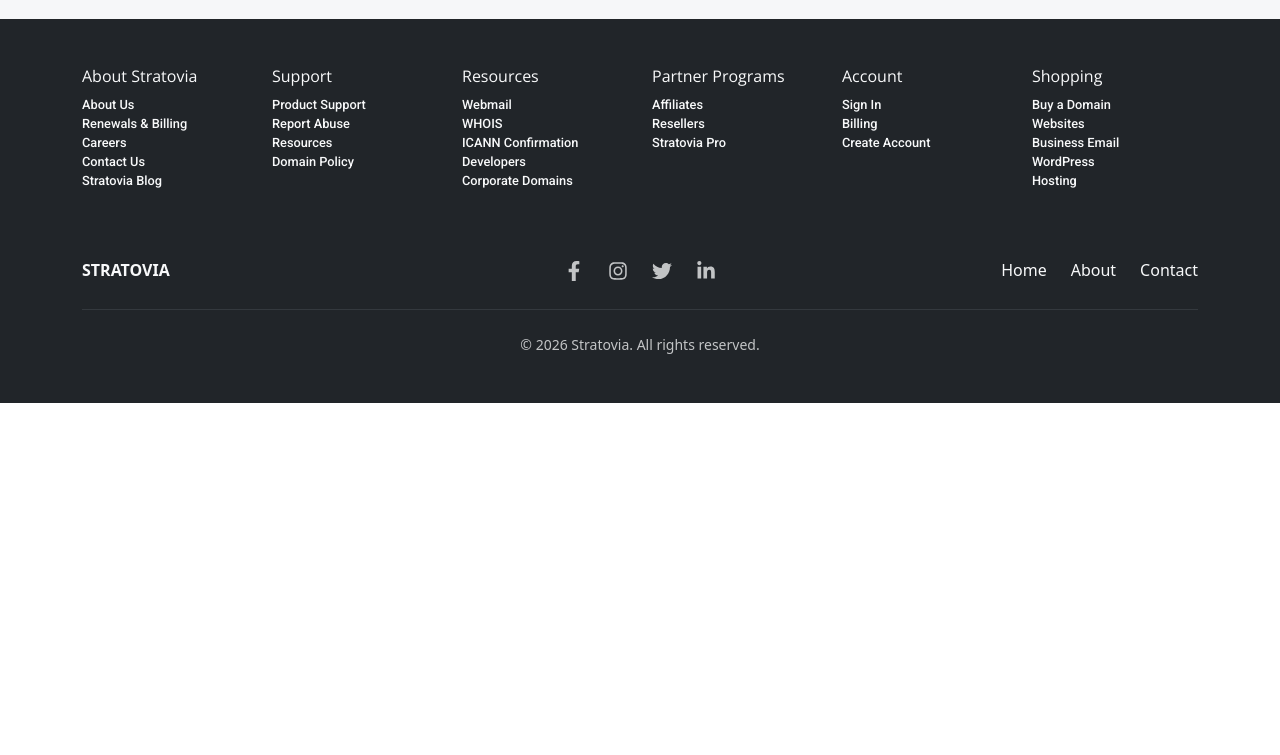
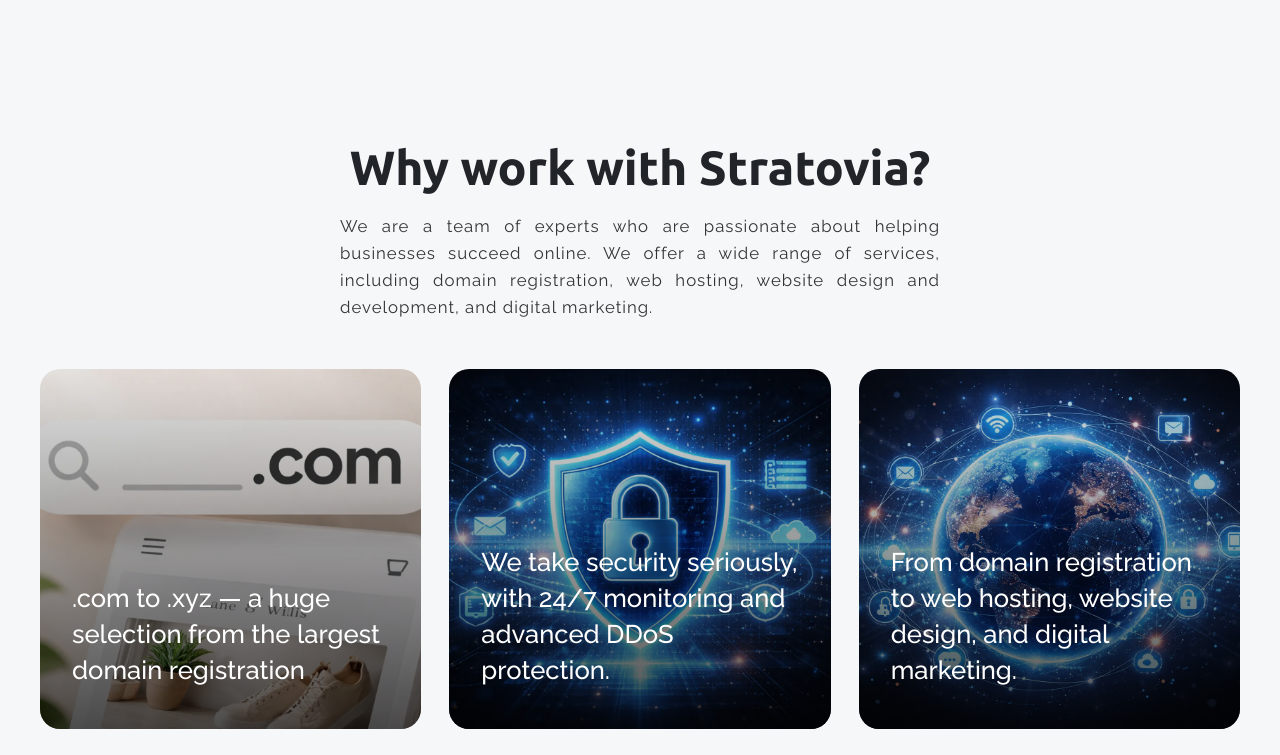
Before and after one commit to sriansh24/Stratovia, a React (Vite) app: page / in a window 1280 px wide. Shown: the part 5300-6055 px from the top of the page. Before the commit the page ends 5703 px from the top, so only its background shows below. Built offline with nearby package versions, Linux system fonts and the light colour scheme; a web font is replaced by a local one.

Commit message:
Solving the inappropriate design for the WWS and sending for copy purpose to the main file.

```diff
--- a/src/assets/css/HomeCss/WwsExperiment.css
+++ b/src/assets/css/HomeCss/WwsExperiment.css
@@ -1,149 +1,93 @@
+/* =========================
+   SECTION
+========================= */
 .work-with-stratovia {
-  padding: 140px 20px;
-  background: #f6f9fc;
-  position: relative;
-  background: linear-gradient(180deg, #f6f9fc 0%, #eef2f7 100%);
-  overflow: hidden;
-}
-
-.work-with-stratovia::before {
-  content: "";
-  position: absolute;
-  top: -250px;
-  left: -200px;
-  width: 700px;
-  height: 700px;
-  background: radial-gradient(
-    circle,
-    rgba(99, 102, 241, 0.15),
-    transparent 70%
-  );
-  z-index: 0;
+  padding: 60px 20px;
+  background: #f6f7f9;
 }
 
 .wws-wrapper {
-  max-width: 1320px;
-  margin: auto;
+  max-width: 1400px;
+  margin: 0 auto;
 }
 
+/* =========================
+   HEADER
+========================= */
 .wws-header {
-  font-size: clamp(2.5rem, 4vw, 3.4rem);
-  font-family: var(--open-sans-text);
+  font-size: clamp(2rem, 4vw, 3rem);
+  font-family: var(--ubuntu-text);
   font-weight: 600;
-  letter-spacing: -1.2px;
-  line-height: 1.05;
-  margin-bottom: 15px;
+  line-height: 1.2;
+  margin-bottom: 16px;
 }
 
 .wws-sub-title {
-  font-size: 1.15rem;
-  font-family: var(--open-sans-text);
+  font-size: 1rem;
+  font-family: var(--raleway-text);
   font-weight: 400;
-  max-width: 900px;
-  margin: auto;
-  color: #5f6c7b;
   line-height: 1.6;
+  letter-spacing: 1px;
+  color: #333;
+  text-align: justify;
+  max-width: 600px;
+  margin: 0 auto 40px auto;
 }
 
-/* .wws-card {
-  width: 100%;
-  min-height: 460px;
-  border-radius: 24px;
-  padding: 40px;
-  cursor: pointer;
+/* =========================
+   GRID (Mobile: 1 column)
+========================= */
+
+.wws-grid {
+  display: grid;
+  grid-template-columns: 1fr;
+  gap: 20px;
+}
+
+/* =========================
+   CARD
+========================= */
+.wws-card {
   position: relative;
+  min-height: 260px;
+  padding: 24px;
+  border-radius: 20px;
   display: flex;
   align-items: flex-end;
   overflow: hidden;
-  border-radius: 22px;
-  backdrop-filter: blur(4px);
-  border: 1px solid rgba(255, 255, 255, 0.4);
-  transition:
-    transform 0.5s cubic-bezier(0.2, 0.8, 0.2, 1),
-    box-shadow 0.5s cubic-bezier(0.2, 0.8, 0.2, 1);
-} */
-
-.wws-card {
-  opacity: 0;
-  transform: translateY(40px);
-  transition:
-    opacity 0.8s cubic-bezier(.2,.8,.2,1),
-    transform 0.8s cubic-bezier(.2,.8,.2,1);
-}
-
-.wws-card:nth-child(1){ animation-delay:.1s; }
-.wws-card:nth-child(2){ animation-delay:.2s; }
-.wws-card:nth-child(3){ animation-delay:.3s; }
-.wws-card:nth-child(4){ animation-delay:.4s; }
-.wws-card:nth-child(5){ animation-delay:.5s; }
-
-@keyframes fadeUp {
-  to {
-    opacity: 1;
-    transform: translateY(0);
-  }
-}
-
-.wws-card.reveal {
-  opacity: 1;
-  transform: translateY(0);
-}
-
-.wws-card:hover::before {
-  background:
-    linear-gradient(180deg, rgba(0,0,0,0.1),
-    rgba(0,0,0,0.7));
+  background-size: cover;
+  background-position: center;
+  transition: transform 0.3s ease, box-shadow 0.3s ease;
 }
 
 .wws-card:hover {
-  /* transform: translateY(-10px);
-  box-shadow: 0 10px 40px rgba(0, 0, 0, 0.12); */
-  transform: translateY(-8px) scale(1.01);
-  box-shadow: 0 40px 80px rgba(0, 0, 0, 0.08);
+  transform: translateY(-6px);
+  box-shadow: 0 20px 50px rgba(0,0,0,0.08);
 }
 
-.wws-card h3 {
-  font-size: clamp(1.6rem, 2vw, 2.4rem);
-  font-family: var(--roboto-text);
-  font-weight: 600;
-  color: #fff;
-  margin-bottom: 10px;
-  max-width: 560px;
-  line-height: 1.2;
-  letter-spacing: -0.5px;
-  position: relative;
-  z-index: 2;
-  /* -webkit-text-stroke: 1px #000; */
-}
-
-.domain::before,
-.security::before,
-.world::before,
-.server::before,
-.digital-market::before {
+.wws-card::before {
   content: "";
   position: absolute;
   inset: 0;
   background: linear-gradient(
     180deg,
-    rgba(0, 0, 0, 0.05) 0%,
-    rgba(0, 0, 0, 0.65) 100%
+    rgba(0,0,0,0.1) 0%,
+    rgba(0,0,0,0.7) 100%
   );
-  /* border-radius: 15px; */
-  z-index: 1;
 }
 
-.domain .wws-card-title,
-.security .wws-card-title,
-.world .wws-card-title,
-.server .wws-card-title,
-.digital-market .wws-card-title {
+.wws-card h3 {
+  font-family: var(--raleway-text);
   position: relative;
   color: #fff;
+  font-size: 1.2rem;
+  line-height: 1.4;
   z-index: 2;
-  max-width: 640px;
 }
 
+/* =========================
+   BACKGROUNDS
+========================= */
 .domain {
   background: url(../../img/work-w-stratovia/domain2.webp) center/cover
     no-repeat;
@@ -166,5 +110,79 @@
 .digital-market {
   background: url(../../img/work-w-stratovia/local-shop.webp) center/cover
     no-repeat;
-  /* grid-column: span 2; */
 }
+
+@media (min-width: 768px) {
+
+  .wws-header {
+    font-size: 2.6rem;
+  }
+
+  .wws-sub-title {
+    font-size: 1.05rem;
+    margin-bottom: 60px;
+  }
+
+  .wws-grid {
+    grid-template-columns: repeat(2, 1fr);
+    gap: 24px;
+  }
+
+  .wws-card {
+    min-height: 320px;
+    padding: 32px;
+  }
+
+  .wws-card h3 {
+    font-size: 1.4rem;
+  }
+}
+
+@media (min-width: 1024px) {
+
+  .work-with-stratovia {
+    padding: 120px 40px;
+  }
+
+  .wws-header {
+    font-size: 3rem;
+  }
+
+  .wws-grid {
+    grid-template-columns: repeat(3, 1fr);
+    gap: 28px;
+  }
+
+  .wws-card {
+    min-height: 360px;
+  }
+
+  /* Make last card bigger */
+  .wws-card.large {
+    grid-column: span 2;
+  }
+
+  .wws-card h3 {
+    font-size: 1.6rem;
+  }
+}
+
+@media (min-width: 1440px) {
+
+  .wws-wrapper {
+    max-width: 1600px;
+  }
+
+  .wws-grid {
+    gap: 36px;
+  }
+
+  .wws-card {
+    min-height: 420px;
+    padding: 40px;
+  }
+
+  .wws-card h3 {
+    font-size: 1.8rem;
+  }
+}
--- a/src/components/Home-c/WwsExperiment.jsx
+++ b/src/components/Home-c/WwsExperiment.jsx
@@ -3,6 +3,11 @@
 
 function WwsExperiment() {
   const cardsRef = useRef([]);
+  const addRef = (el) => {
+    if (el && !cardsRef.current.includes(el)) {
+      cardsRef.current.push(el);
+    }
+  };
 
   useEffect(() => {
     const observer = new IntersectionObserver(
@@ -27,10 +32,12 @@
   }, []);
   return (
     <>
-      <section className="work-with-stratovia">
+      <section aria-labelledby="wws-heading" className="work-with-stratovia">
         <div className="wws-wrapper">
           <div className="text-center">
-            <h2 className="wws-header">Why work with Stratovia?</h2>
+            <h2 id="wws-heading" className="wws-header">
+              Why work with Stratovia?
+            </h2>
             <p className="wws-sub-title mb-5">
               We are a team of experts who are passionate about helping
               businesses succeed online. We offer a wide range of services,
@@ -38,64 +45,39 @@
               development, and digital marketing.
             </p>
           </div>
-          <div className="row g-5 mb-5">
-            <div className="col-12 col-md-6 col-lg-4">
-              <div
-                ref={(el) => (cardsRef.current[0] = el)}
-                className="wws-card domain"
-              >
+          <div className="wws-grid">
+            <div ref={addRef} className="wws-card domain">
               <h3 className="wws-card-title">
                 .com to .xyz — a huge selection from the largest domain
-                  registraiton
+                registration
               </h3>
             </div>
-            </div>
-            <div className="col-12 col-md-6 col-lg-4">
-              <div
-                ref={(el) => (cardsRef.current[1] = el)}
-                className="wws-card security"
-              >
+
+            <div ref={addRef} className="wws-card security">
               <h3 className="wws-card-title">
                 We take security seriously, with 24/7 monitoring and advanced
                 DDoS protection.
               </h3>
             </div>
-            </div>
-            <div className="col-12 col-md-6 col-lg-4">
-              <div
-                ref={(el) => (cardsRef.current[2] = el)}
-                className="wws-card world"
-              >
+
+            <div ref={addRef} className="wws-card world">
               <h3 className="wws-card-title">
                 From domain registration to web hosting, website design, and
-                  digital marketing, we cover it all.
+                digital marketing.
               </h3>
             </div>
-            </div>
-          </div>
-          <div className="row g-5 mb-5">
-            <div className="col-12 col-md-6 col-lg-5">
-              <div
-                ref={(el) => (cardsRef.current[3] = el)}
-                className="wws-card server"
-              >
+
+            <div ref={addRef} className="wws-card server">
               <h3 className="wws-card-title">
-                  We are a team of experts who are passionate about helping
-                  businesses succeed online.
+                A passionate team helping businesses succeed online.
               </h3>
             </div>
-            </div>
-            <div className="col-12 col-md-6 col-lg-7">
-              <div
-                ref={(el) => (cardsRef.current[4] = el)}
-                className="wws-card digital-market"
-              >
+
+            <div ref={addRef} className="wws-card digital-market large">
               <h3 className="wws-card-title">
-                  Intelligent, future-ready technology that enables your
-                  business to scale from local presence to global impact with
-                  speed, security, and reliability.
+                Intelligent, future-ready technology that enables your business
+                to scale from local presence to global impact.
               </h3>
-              </div>
             </div>
           </div>
         </div>
--- a/src/pages/Home/Home.jsx
+++ b/src/pages/Home/Home.jsx
@@ -9,7 +9,7 @@
 import StratoviaAiro from '../../components/Home-c/StratoviaAiro';
 // import SaAiroExperiment from '../../components/Home-c/SaAiroExperiment';
 // import WorkWithStratovia from '../../components/Home-c/WorkWithStratovia';
-// import WwsExperiment from '../../components/Home-c/WwsExperiment';
+import WwsExperiment from '../../components/Home-c/WwsExperiment';
 import '../../assets/css/HomeCss/Home-Styles.css';
 
 function Home() {
@@ -24,7 +24,7 @@
       <StratoviaAiro />
       {/* <SaAiroExperiment /> */}
       {/* <WorkWithStratovia /> */}
-      {/* <WwsExperiment /> */}
+      <WwsExperiment />
       <MainLayoutFooter />
     </>
   );
```
Lines whose indentation alone changed are shown as unchanged.
